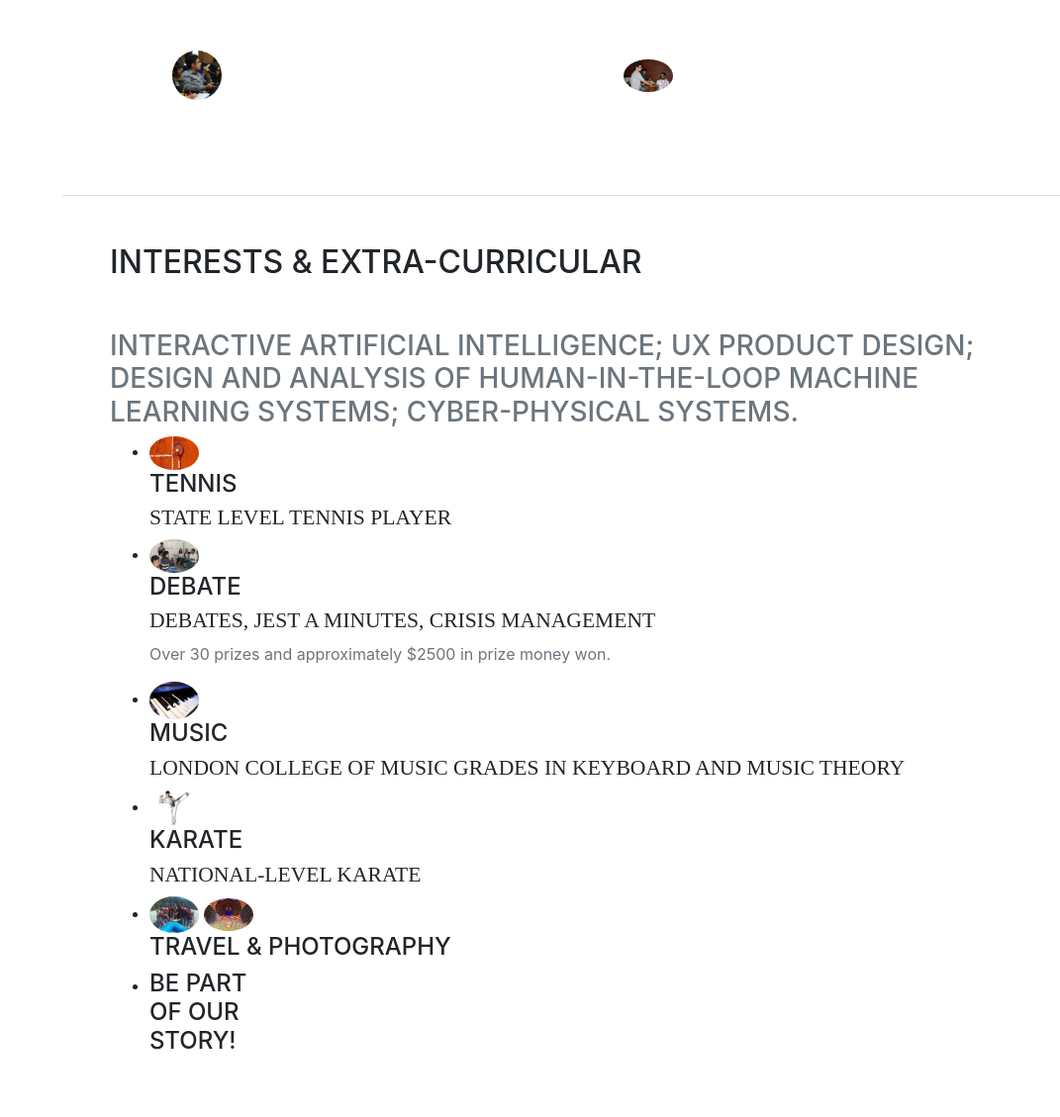
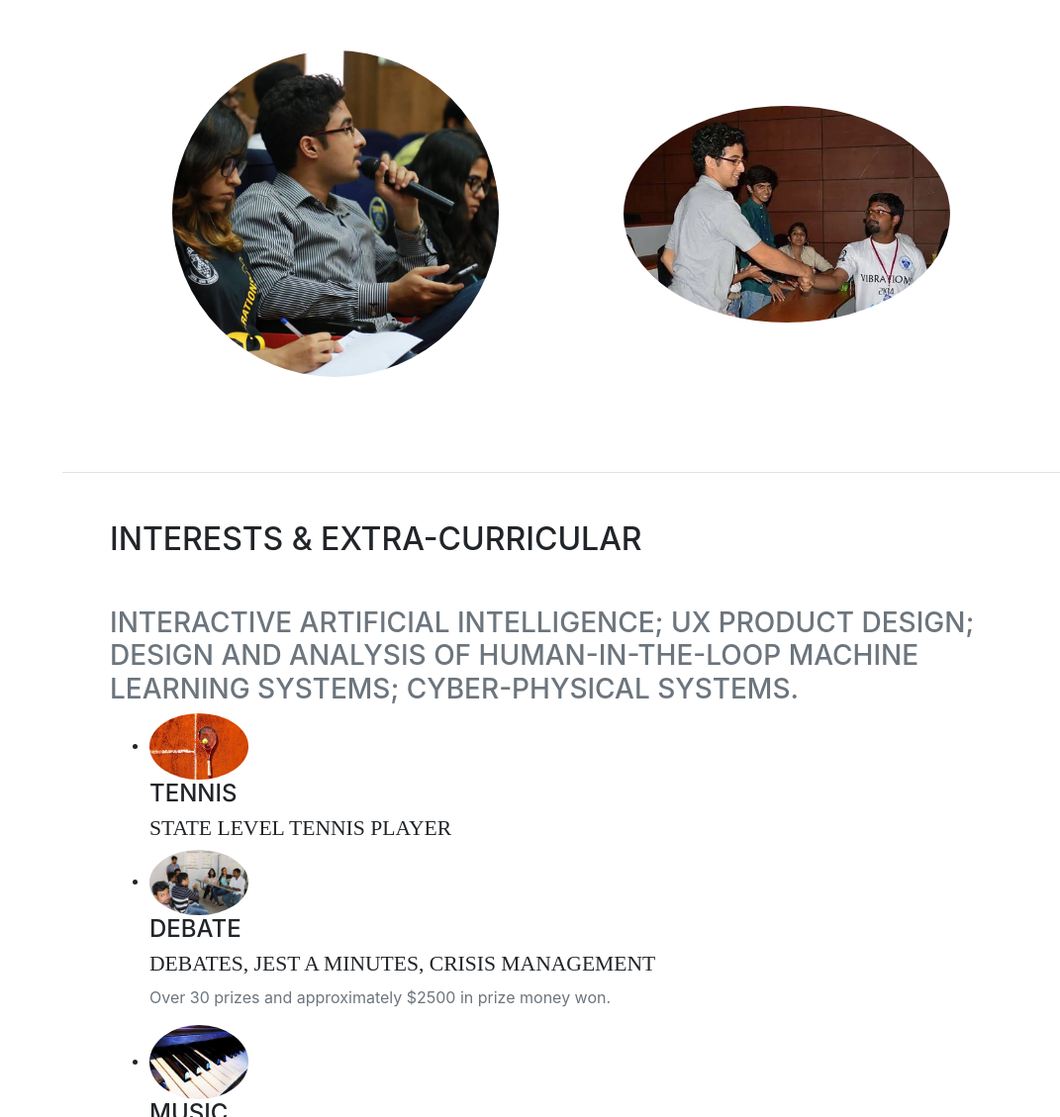
Before and after one commit to subhash-holla/PersonalWebsite, a website with bundled scripts: page index.html in a window 1280 px wide. Shown: the part 5643-6772 px from the top of the page at 99% size, without its empty margins (209-1280 px from the left). Built offline with nearby package versions, Linux system fonts and the light colour scheme; a web font is replaced by a local one.

Commit message:
image-adjustment

```diff
--- a/index.html
+++ b/index.html
@@ -315,7 +315,7 @@
           <div class="row align-items-center">
             <div class="col-lg-6 order-lg-2">
               <div class="p-5">
-                <img class="img-fluid rounded-circle" src="img/Judging.jpg" alt="" width = "50" height="50">
+                <img class="img-fluid rounded-circle" src="img/Judging.jpg" alt="" width = "350" height="350">
               </div>
             </div>
             <div class="col-lg-6 order-lg-1">
@@ -326,7 +326,7 @@
             </div>
             <div class="col-lg-6">
               <div class="p-5">
-                <img class="img-fluid rounded-circle" src="img/CulturalActivities.jpg" alt="" width = "50" height="50">
+                <img class="img-fluid rounded-circle" src="img/CulturalActivities.jpg" alt="" width = "350" height="350">
               </div>
             </div>
             <div class="col-lg-6">
@@ -337,7 +337,7 @@
             </div>
             <div class="col-lg-6 order-lg-2">
               <div class="p-5">
-                <img class="img-fluid rounded-circle" src="img/Participant.jpg" alt="" width = "50" height="50">
+                <img class="img-fluid rounded-circle" src="img/Participant.jpg" alt="" width = "350" height="350">
               </div>
             </div>
             <div class="col-lg-6 order-lg-1">
@@ -361,7 +361,7 @@
               <ul class="timeline">
                 <li>
                   <div class="timeline-image">
-                    <img class="rounded-circle img-fluid" src="img/tennis.jpg" alt="" width = "50" height="50">
+                    <img class="rounded-circle img-fluid" src="img/tennis.jpg" alt="" width = "100" height="100">
                   </div>
                   <div class="timeline-panel">
                     <div class="timeline-heading">
@@ -372,7 +372,7 @@
                 </li>
                 <li>
                   <div class="timeline-image">
-                    <img class="rounded-circle img-fluid" src="img/Debate.jpg" alt="" width = "50" height="50">
+                    <img class="rounded-circle img-fluid" src="img/Debate.jpg" alt="" width = "100" height="100">
                   </div>
                   <div class="timeline-panel">
                     <div class="timeline-heading">
@@ -386,7 +386,7 @@
                 </li>
                 <li class="timeline-inverted">
                   <div class="timeline-image">
-                    <img class="rounded-circle img-fluid" src="img/keyboard.jpg" alt="" width = "50" height="50">
+                    <img class="rounded-circle img-fluid" src="img/keyboard.jpg" alt="" width = "100" height="100">
                   </div>
                   <div class="timeline-panel">
                     <div class="timeline-heading">
@@ -397,7 +397,7 @@
                 </li>
                 <li class="timeline-inverted">
                   <div class="timeline-image">
-                    <img class="rounded-circle img-fluid" src="img/Karate.jpg" alt="" width = "50" height="50">
+                    <img class="rounded-circle img-fluid" src="img/Karate.jpg" alt="" width = "100" height="100">
                   </div>
                   <div class="timeline-panel">
                     <div class="timeline-heading">
@@ -408,20 +408,13 @@
                 </li>
                 <li class="timeline-inverted">
                   <div class="timeline-image">
-                    <img class="rounded-circle img-fluid" src="img/RiverRafting.jpg" alt="" width = "50" height="50">
-                    <img class="rounded-circle img-fluid" src="img/Peacock.jpg" alt="" width = "50" height="50">
+                    <img class="rounded-circle img-fluid" src="img/RiverRafting.jpg" alt="" width = "100" height="100">
+                    <img class="rounded-circle img-fluid" src="img/Peacock.jpg" alt="" width = "100" height="100">
                   </div>
                   <div class="timeline-panel">
                     <div class="timeline-heading">
                       <h4>Travel &amp; Photography</h4>
                     </div>
-                  </div>
-                </li>
-                <li class="timeline-inverted">
-                  <div class="timeline-image">
-                    <h4>Be Part
-                      <br>Of Our
-                      <br>Story!</h4>
                   </div>
                 </li>
               </ul>
```
